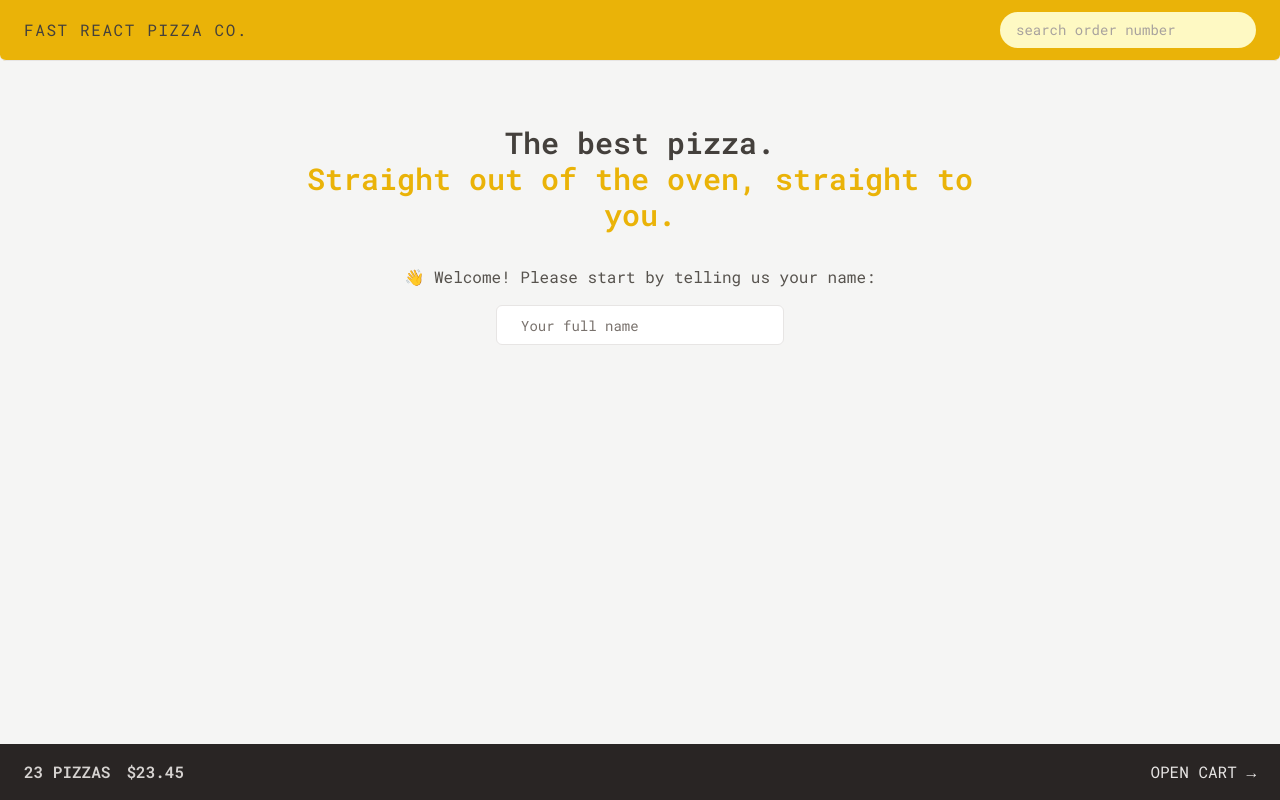
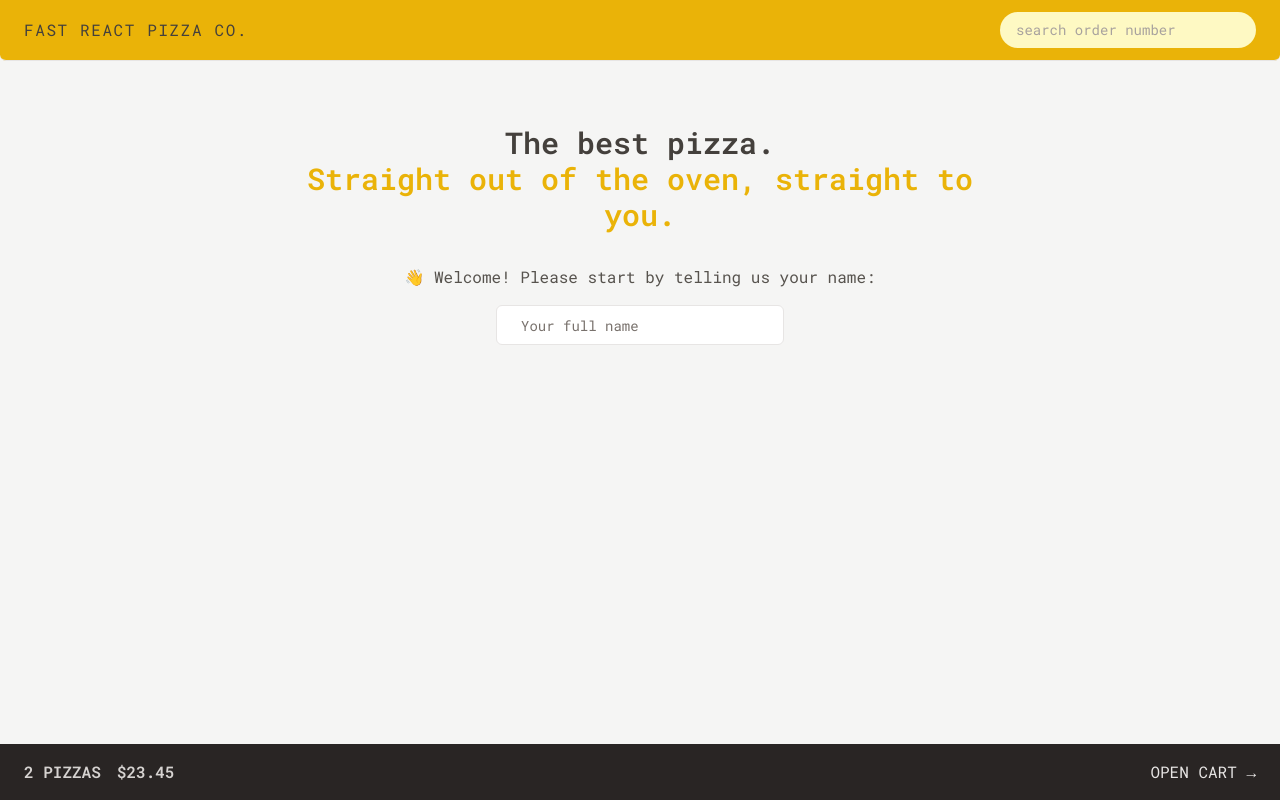
Before and after one commit to G3RGES/fast-react-pizza, a React (Vite) app: page / in a window 1280 px wide. Built offline with nearby package versions, Linux system fonts and the light colour scheme.

Commit message:
Update CartOverview.jsx

```diff
--- a/src/features/cart/CartOverview.jsx
+++ b/src/features/cart/CartOverview.jsx
@@ -1,10 +1,15 @@
+import { useSelector } from "react-redux";
 import { Link } from "react-router-dom";
 
 function CartOverview() {
+  const totalCartQuantity = useSelector((state) =>
+    state.cart.cart.reduce((sum, item) => sum + item.quantity, 0),
+  );
+
   return (
     <div className="flex items-center justify-between bg-stone-800 px-4 py-4 text-sm uppercase text-stone-200 sm:px-6 md:text-base">
       <p className="space-x-4 font-semibold text-stone-300">
-        <span>23 pizzas</span>
+        <span>{totalCartQuantity} pizzas</span>
         <span>$23.45</span>
       </p>
       <Link to="/cart">Open cart &rarr;</Link>
```
